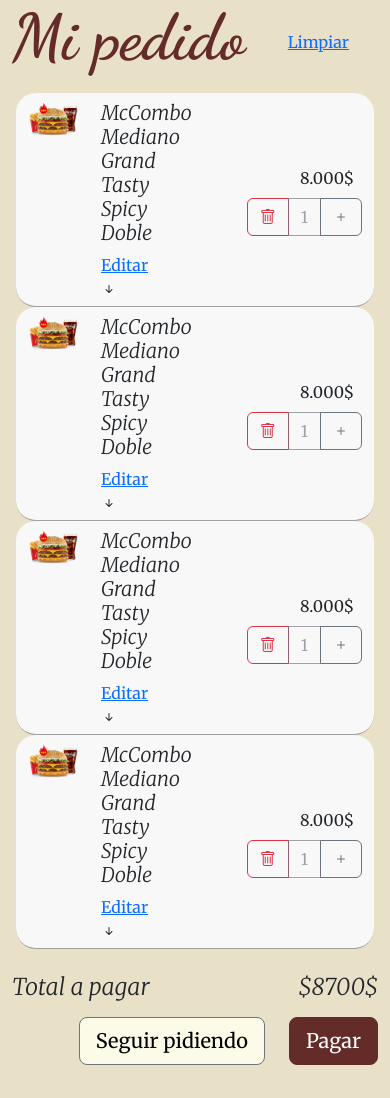
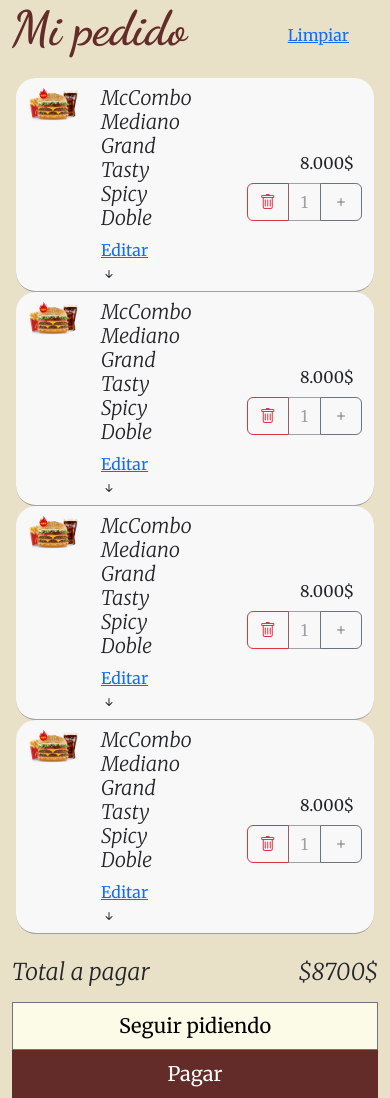
Before and after one commit to SheylaAstorga/RestaurantePF-Frontend, a React (Vite) app: page /pedido in a window 390 px wide. Before the commit the page ends 1065 px from the top, so only its background shows below. Built offline with nearby package versions, Linux system fonts and the light colour scheme.

Commit message:
se realizo el estilo responsive agregando cambios en la posicion de los botones como columnas

```diff
--- a/src/components/Pedido.jsx
+++ b/src/components/Pedido.jsx
@@ -1,12 +1,12 @@
+import "../style/pedido.css";
 import ListGroup from "react-bootstrap/ListGroup";
-import "../style/pedido.css";
 import PedidosIndividuales from "./PedidosIndividuales";
 import Button from "react-bootstrap/Button";
 import { Link } from 'react-router-dom';
 
 const Pedido = () => {
   return (
-    <section className="container">
+    <section className="container c-principal">
       <article className="d-flex justify-content-between">
       <h1>Mi pedido</h1>
       <Button variant="link" className="m-3">Limpiar</Button>
@@ -23,9 +23,9 @@ const Pedido = () => {
         <h3>Total a pagar</h3>
         <h3>$8700$</h3>
       </article>
-      <article className="d-flex justify-content-end mt-2">
+      <article className="group-pagar d-flex justify-content-end mt-2">
         <Link to={'/'}>
-        <Button variant="outline-secondary" size="lg" className="mx-4 btn-Seguir">
+        <Button variant="outline-secondary" size="lg" className="btn-Seguir">
           Seguir pidiendo
         </Button>
         </Link>
--- a/src/style/pedido.css
+++ b/src/style/pedido.css
@@ -68,8 +68,25 @@ h1{
     background-color: rgb(251, 251, 232);
     --bs-btn-hover-bg: rgb(228, 228, 213);
     --bs-btn-hover-color:black ;
+    margin-right: 15px;
   }
   .btn-editar{
     height: 24px;
     width: 24px;
   }
+
+  @media(max-width: 937px) {
+    .group-pagar{
+      flex-direction: column;
+    }
+    .btn-Seguir{
+      width: 100%;
+      border-radius: 0px;
+    }
+    .btn_pagar{
+      border-radius: 0px;
+    }
+    h1{
+      font-size: 3rem;
+    }
+  }
```
Also changed, not shown: src/App.css (line endings or trailing spaces).
